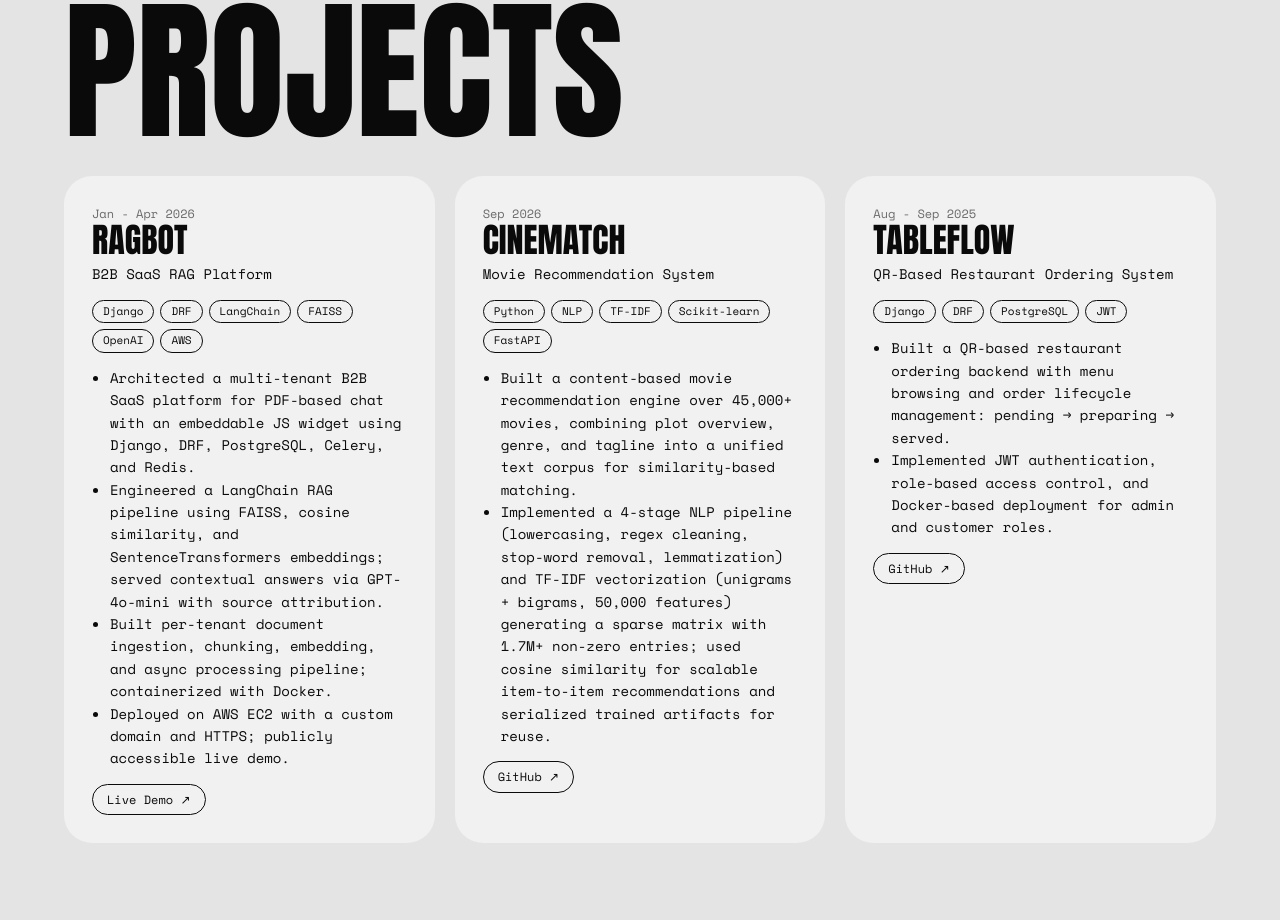
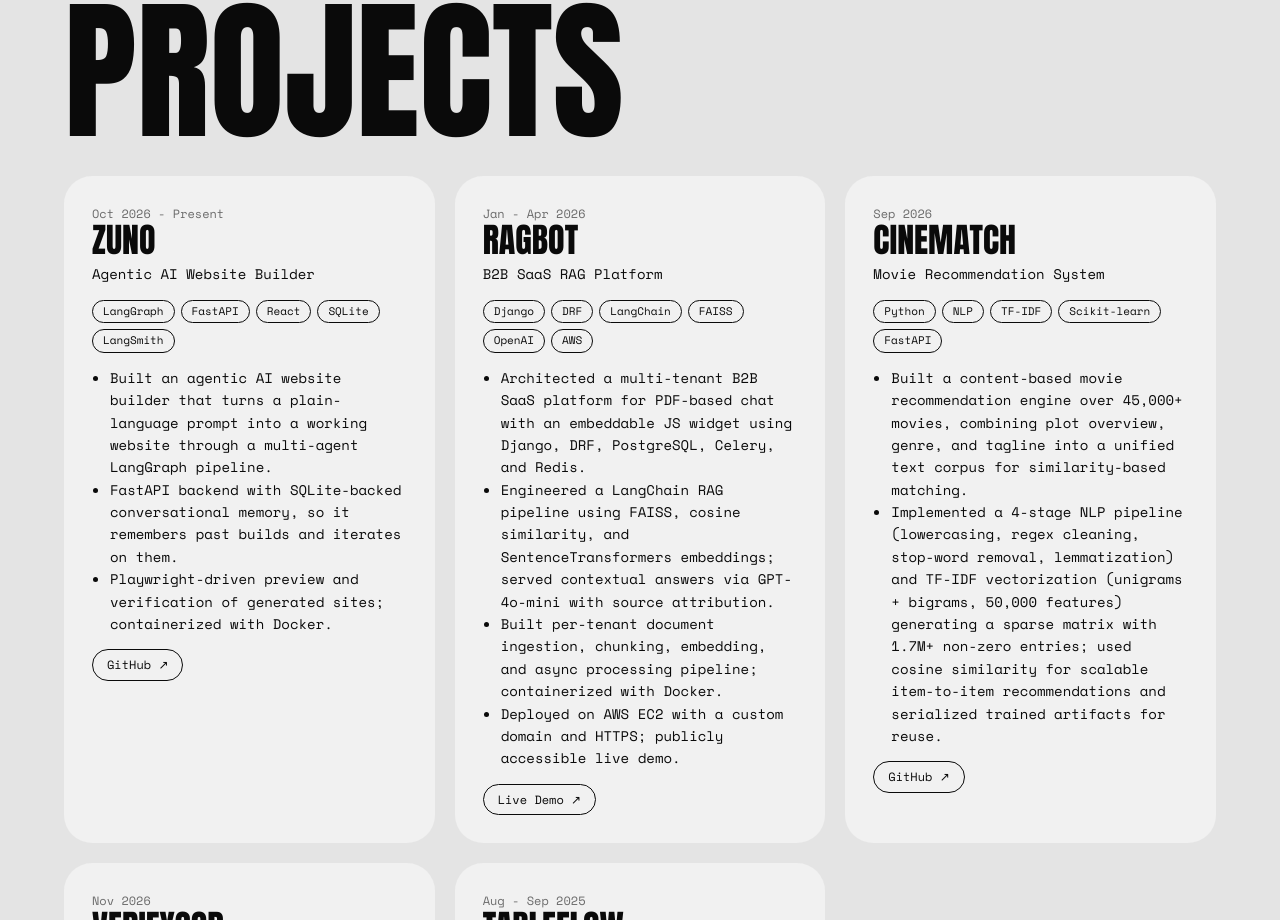
Before and after one commit to Shahjan00/my-portfolio, a plain HTML site: page index.html in a window 1280 px wide. Shown: the part 1880-2800 px from the top of the page. Drawn offline with nearby package versions, Linux system fonts and the light colour scheme.

Commit message:
Add Zuno and VerifyCOD projects, new skills

```diff
--- a/index.html
+++ b/index.html
@@ -455,6 +455,12 @@
 
     const projects = [
       {
+        n: "Zuno", s: "Agentic AI Website Builder", d: "Oct 2026 - Present", t: ["LangGraph", "FastAPI", "React", "SQLite", "LangSmith"],
+        p: ["Built an agentic AI website builder that turns a plain-language prompt into a working website through a multi-agent LangGraph pipeline.",
+          "FastAPI backend with SQLite-backed conversational memory, so it remembers past builds and iterates on them.",
+          "Playwright-driven preview and verification of generated sites; containerized with Docker."], l: "GitHub"
+      },
+      {
         n: "RAGBot", s: "B2B SaaS RAG Platform", d: "Jan - Apr 2026", t: ["Django", "DRF", "LangChain", "FAISS", "OpenAI", "AWS"],
         p: ["Architected a multi-tenant B2B SaaS platform for PDF-based chat with an embeddable JS widget using Django, DRF, PostgreSQL, Celery, and Redis.",
           "Engineered a LangChain RAG pipeline using FAISS, cosine similarity, and SentenceTransformers embeddings; served contextual answers via GPT-4o-mini with source attribution.",
@@ -467,6 +473,11 @@
           "Implemented a 4-stage NLP pipeline (lowercasing, regex cleaning, stop-word removal, lemmatization) and TF-IDF vectorization (unigrams + bigrams, 50,000 features) generating a sparse matrix with 1.7M+ non-zero entries; used cosine similarity for scalable item-to-item recommendations and serialized trained artifacts for reuse."], l: "GitHub"
       },
       {
+        n: "VerifyCOD", s: "Voice AI for COD Order Confirmation", d: "Nov 2026", t: ["FastAPI", "Groq", "Gnani", "Voice AI"],
+        p: ["Built a voice AI that calls cash-on-delivery buyers and confirms the order and address in Hinglish before the seller ships, so fewer orders come back.",
+          "Gnani Prisma STT and Timbre TTS for speech, Groq for intent detection, FastAPI backend with a demo store."], l: "GitHub"
+      },
+      {
         n: "TableFlow", s: "QR-Based Restaurant Ordering System", d: "Aug - Sep 2025", t: ["Django", "DRF", "PostgreSQL", "JWT"],
         p: ["Built a QR-based restaurant ordering backend with menu browsing and order lifecycle management: pending → preparing → served.",
           "Implemented JWT authentication, role-based access control, and Docker-based deployment for admin and customer roles."], l: "GitHub"
@@ -475,13 +486,13 @@
     const skills = [
       ["Languages", "Python, JavaScript (Node.js), TypeScript, SQL, C"],
       ["Backend & APIs", "Django, DRF, Flask, FastAPI, Express.js, REST APIs, JWT Auth"],
-      ["AI / ML", "RAG, LangChain, Embeddings, Semantic Search, NLP, Scikit-learn, Classification, Regression"],
+      ["AI / ML", "RAG, LangChain, LangGraph, Agentic AI, Voice AI, Embeddings, Semantic Search, NLP, Scikit-learn, Classification, Regression"],
       ["Vector Search", "FAISS, ChromaDB, Cosine Similarity"],
       ["Databases", "PostgreSQL, MySQL, MongoDB"],
-      ["Tools", "Git, AWS, Docker, Postman, Jupyter Notebook, Linux, HuggingFace, Celery, Redis"],
+      ["Tools", "Git, AWS, Docker, Postman, Jupyter Notebook, Linux, HuggingFace, Celery, Redis, Jest"],
       ["CS Fundamentals", "Data Structures & Algorithms, Operating Systems, DBMS, OOP, Computer Networks, System Design"]
     ];
-    const ghLinks = { RAGBot: "https://ragbot.shahjan.online", CineMatch: "https://github.com/Shahjan00/CineMatch", TableFlow: "https://github.com/Shahjan00/TableFlow.git" };
+    const ghLinks = { Zuno: "https://github.com/Shahjan00/Zuno-studio", RAGBot: "https://ragbot.shahjan.online", CineMatch: "https://github.com/Shahjan00/CineMatch", VerifyCOD: "https://github.com/Shahjan00/VerifyCOD", TableFlow: "https://github.com/Shahjan00/TableFlow.git" };
 
     function Project(p) {
       return h("article", { className: "card rv tilt" },
@@ -510,7 +521,7 @@
         h("div", { className: "marq" }, h("div", null, [...L, ...L].map((x, i) => h("span", { key: i }, x + " /")))),
         h("section", { id: "about", "data-bot": "about" }, h("div", { className: "wrap" },
           h("h2", { className: "big rv" }, "About"),
-          h("p", { className: "lead rv" }, "Backend and AI/ML-focused Software Engineer with hands-on experience building REST APIs, RAG systems, LLM-powered applications, and ML pipelines using Python, Django, FastAPI, Scikit-learn, and OpenAI. Skilled in backend development, NLP, embeddings, semantic search, vector databases, PostgreSQL, Docker, and asynchronous processing; seeking roles in Backend Engineering or AI Engineering."),
+          h("p", { className: "lead rv" }, "Backend and AI/ML-focused Software Engineer with hands-on experience building REST APIs, RAG systems, LLM-powered applications, and ML pipelines using Python, Django, FastAPI, LangGraph, Scikit-learn, and OpenAI. Skilled in backend development, NLP, embeddings, semantic search, vector databases, PostgreSQL, Docker, and asynchronous processing; seeking roles in Backend Engineering or AI Engineering."),
           h("div", { className: "stats", style: { marginTop: 60 } },
             [["150+", "LeetCode problems solved"], ["45K+", "movies in CineMatch"], ["101.5h", "DS, ML, DL & NLP bootcamp"]].map(s => h("div", { key: s[0], className: "rv" }, h("div", { className: "big" }, s[0]), h("div", { className: "meta" }, s[1])))))),
         h("section", { id: "work", "data-bot": "work" }, h("div", { className: "wrap" },
```
